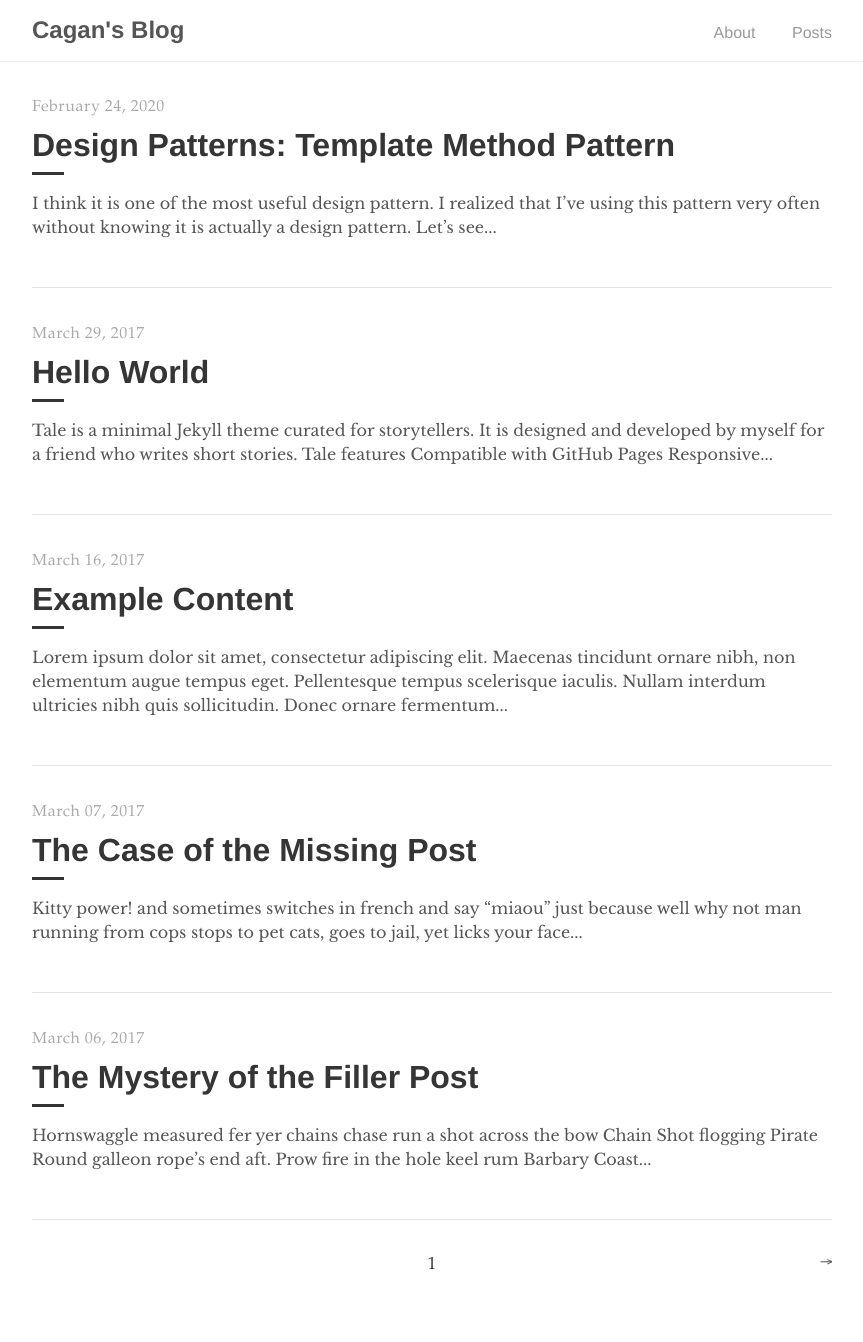
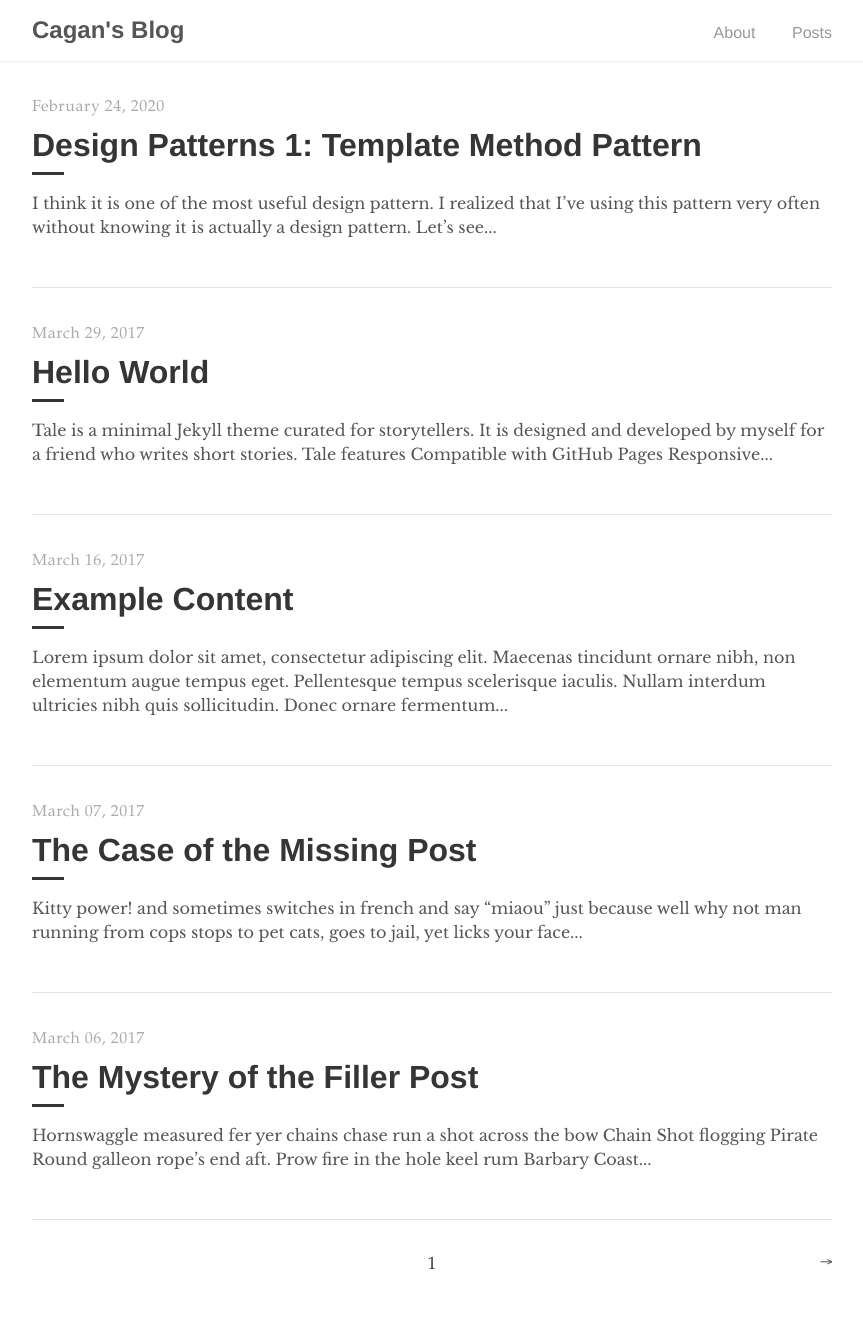
Before and after one commit to cagan/cagan.github.io, a Jekyll site: the page built from index.html, in a window 1280 px wide. Shown: the whole page, without its empty margins (208-1071 px from the left). Built offline with Jekyll 4.4.1, drawn with Linux system fonts in a browser that asks for light colours; the list of posts is cut into pages by our own code.

Commit message:
2020-02-24 What is template method pattern

```diff
--- a/_posts/2020-02-24-template-method-pattern.md
+++ b/_posts/2020-02-24-template-method-pattern.md
@@ -1,8 +1,8 @@
 ---
 layout: post
-title:  "Design Patterns: Template Method Pattern"
+title:  "Design Patterns 1: Template Method Pattern"
 author: "Cagan"
-comments: true
+comments: false
 
 ---
 
```
